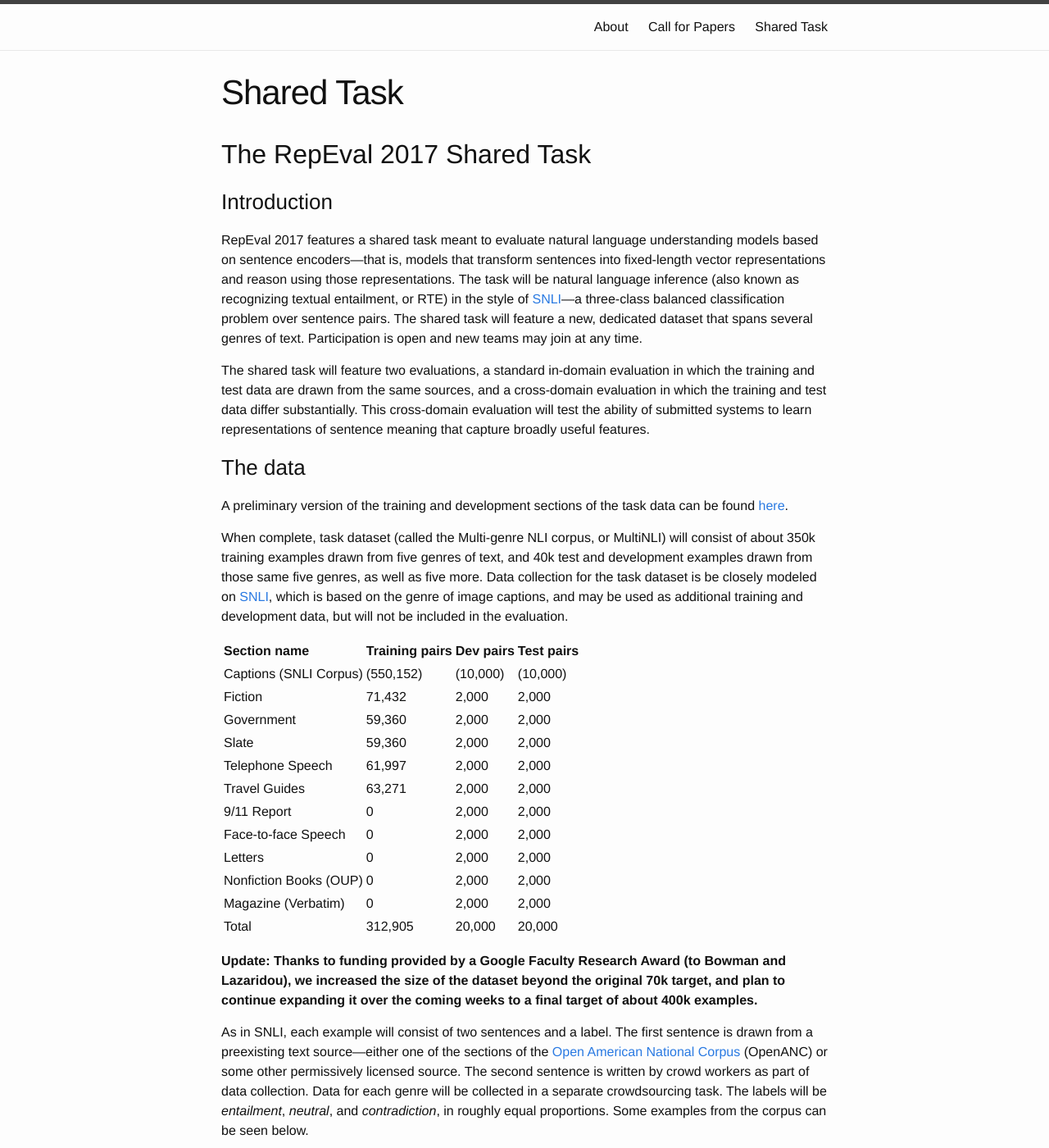
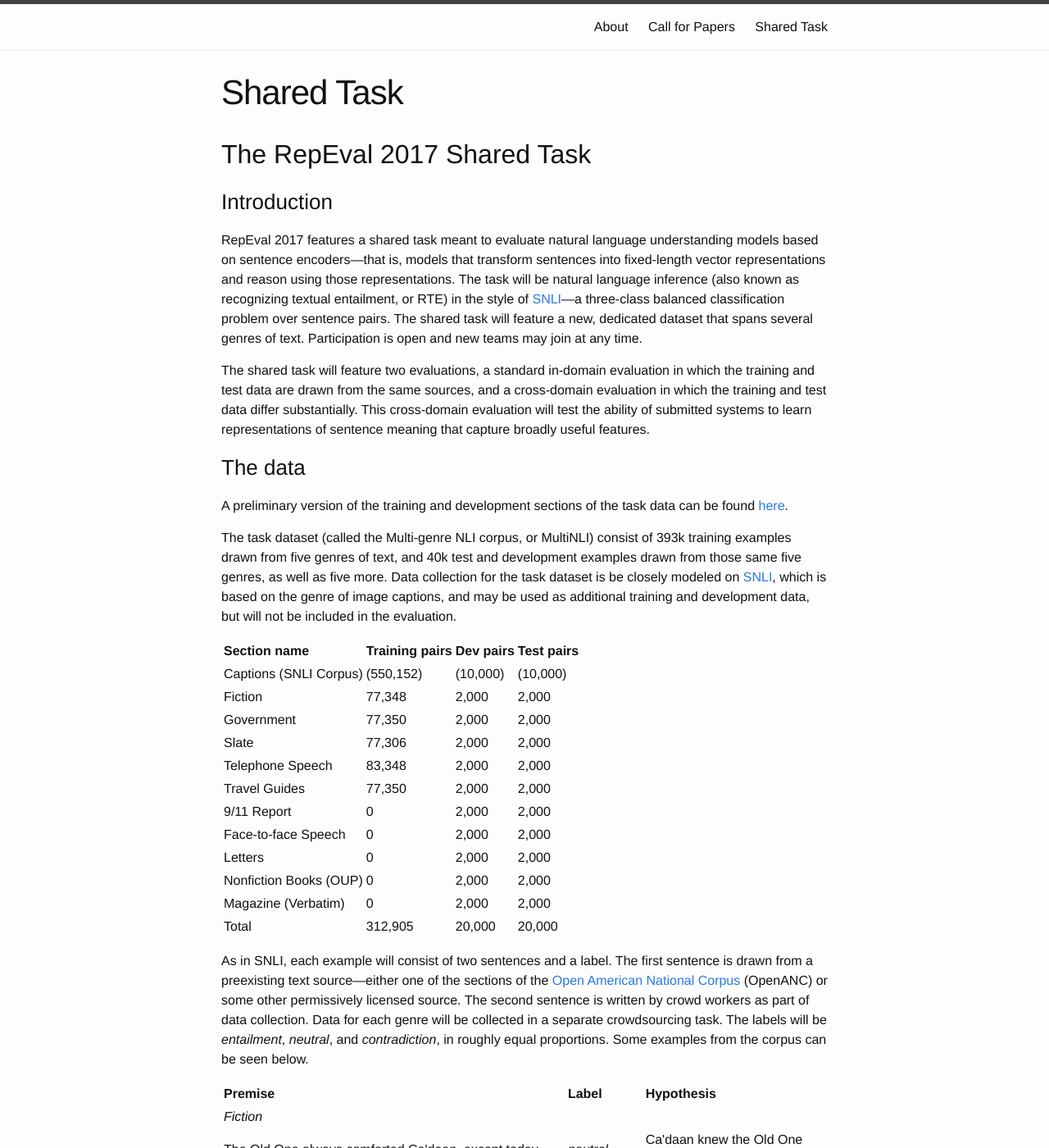
Before and after one commit to RepEval2017/RepEval2017.github.io, a Jekyll site: the page built from shared_task.md, in a window 1280 px wide and 1400 px high. Shown: the whole window at 82% size. Built offline with Jekyll 4.4.1, drawn with Linux system fonts in a browser that asks for light colours; some of the changed text lies outside the part shown.

```diff
--- a/shared_task.md
+++ b/shared_task.md
@@ -19,7 +19,7 @@ navigation_weight: 3
 
 A preliminary version of the training and development sections of the task data can be found [here](http://nyu.edu/projects/bowman/multinli/).
 
-<span>When complete, task dataset (called the Multi-genre NLI corpus, or MultiNLI) will consist of about 350k training examples drawn from five genres of text, and 40k test and development examples drawn from those same five genres, as well as five more. Data collection for the task dataset is be closely modeled on</span> <span class="c2">[SNLI](http://nlp.stanford.edu/projects/snli/)</span><span>, which is based on the genre of image captions, and may be used as additional training and development data, but will not be included in the evaluation.</span>
+<span>The task dataset (called the Multi-genre NLI corpus, or MultiNLI) consist of 393k training examples drawn from five genres of text, and 40k test and development examples drawn from those same five genres, as well as five more. Data collection for the task dataset is be closely modeled on</span> <span class="c2">[SNLI](http://nlp.stanford.edu/projects/snli/)</span><span>, which is based on the genre of image captions, and may be used as additional training and development data, but will not be included in the evaluation.</span>
 
 <span class="c4"></span>
 
@@ -95,7 +95,7 @@ A preliminary version of the training and development sections of the task data
 
 <td class="c30" colspan="1" rowspan="1">
 
-<span class="c5">71,432</span>
+<span class="c5">77,348</span>
 
 </td>
 
@@ -123,7 +123,7 @@ A preliminary version of the training and development sections of the task data
 
 <td class="c30" colspan="1" rowspan="1">
 
-<span class="c5">59,360</span>
+<span class="c5">77,350</span>
 
 </td>
 
@@ -151,7 +151,7 @@ A preliminary version of the training and development sections of the task data
 
 <td class="c30" colspan="1" rowspan="1">
 
-<span class="c5">59,360</span>
+<span class="c5">77,306</span>
 
 </td>
 
@@ -179,7 +179,7 @@ A preliminary version of the training and development sections of the task data
 
 <td class="c30" colspan="1" rowspan="1">
 
-<span class="c5">61,997</span>
+<span class="c5">83,348</span>
 
 </td>
 
@@ -207,7 +207,7 @@ A preliminary version of the training and development sections of the task data
 
 <td class="c30" colspan="1" rowspan="1">
 
-<span class="c5">63,271</span>
+<span class="c5">77,350</span>
 
 </td>
 
@@ -399,7 +399,6 @@ A preliminary version of the training and development sections of the task data
 
 <span class="c4"></span>
 
-<span>**Update: Thanks to funding provided by a Google Faculty Research Award (to Bowman and Lazaridou), we increased the size of the dataset beyond the original 70k target, and plan to continue expanding it over the coming weeks to a final target of about 400k examples.**</span>
 
 <span>As in SNLI, each example will consist of two sentences and a label. The first sentence is drawn from a preexisting text source—either one of the sections of the</span> <span class="c2">[Open American National Corpus](https://www.anc.org/oanc/)</span><span> (OpenANC) or some other permissively licensed source. The second sentence is written by crowd workers as part of data collection. Data for each genre will be collected in a separate crowdsourcing task. The labels will be</span> <em>entailment</em><span>,</span> <em>neutral</em><span>, and <em>contradiction</em>, in roughly equal proportions. Some examples from the corpus can be seen below.</span>
 
@@ -624,7 +623,7 @@ A preliminary version of the training and development sections of the task data
 *   <strong>July 21</strong><strong> (GMT-11, 23:59:59)</strong><strong>:</strong><span> Camera ready papers due</span>
 *   <strong>September 8:</strong> <span class="c4">Workshop at EMNLP 2017, Copenhagen: shared task poster session and selected short talks</span>
 
-### <span class="c25">Mailing list and contact</span>
+### <span class="c25">Join us!</span>
 
 *   <span>Announcements list (all participants should subscribe):</span> <span class="c2">[Google Group](https://groups.google.com/forum/#!forum/repeval17-annouce)</span>
 *   <span>Discussion/FAQ forum (ask questions here first):</span> <span class="c2">[Google Forum](https://groups.google.com/forum/#!forum/repeval17-qa/)</span>
```
